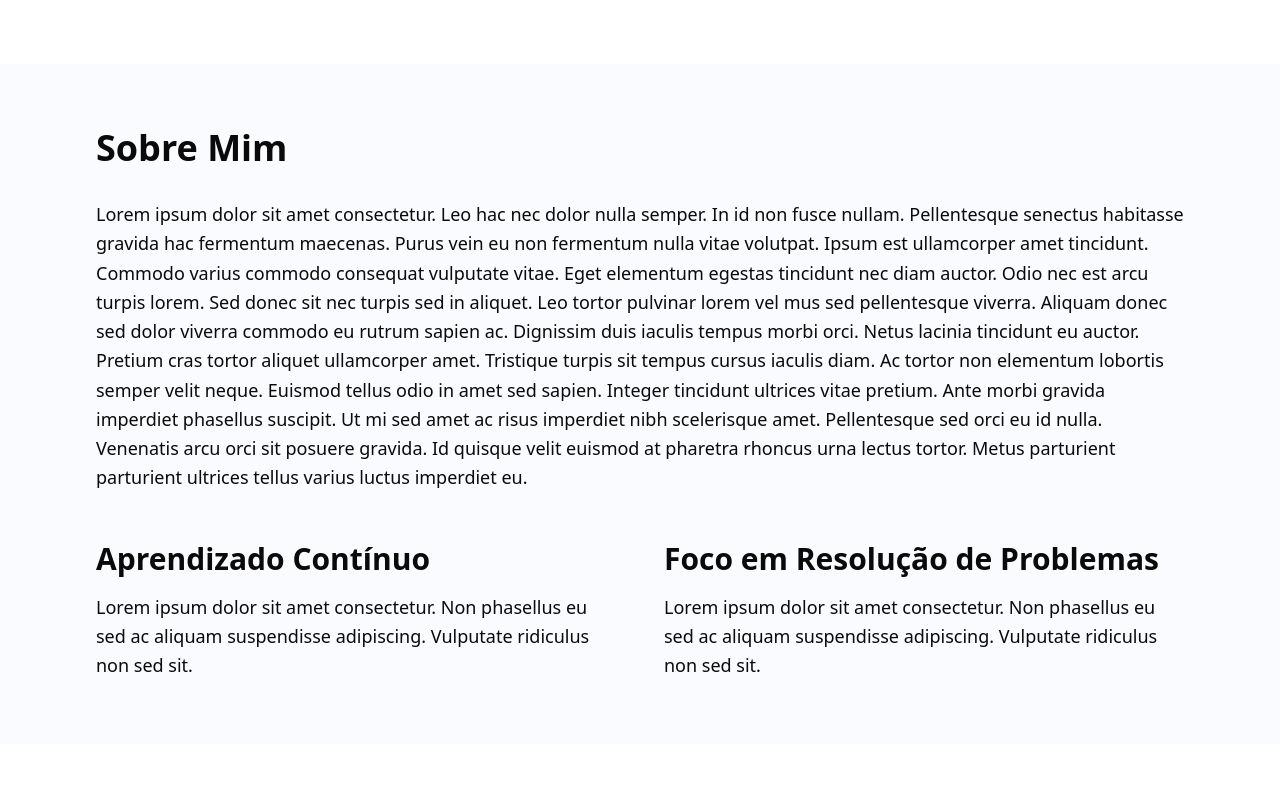
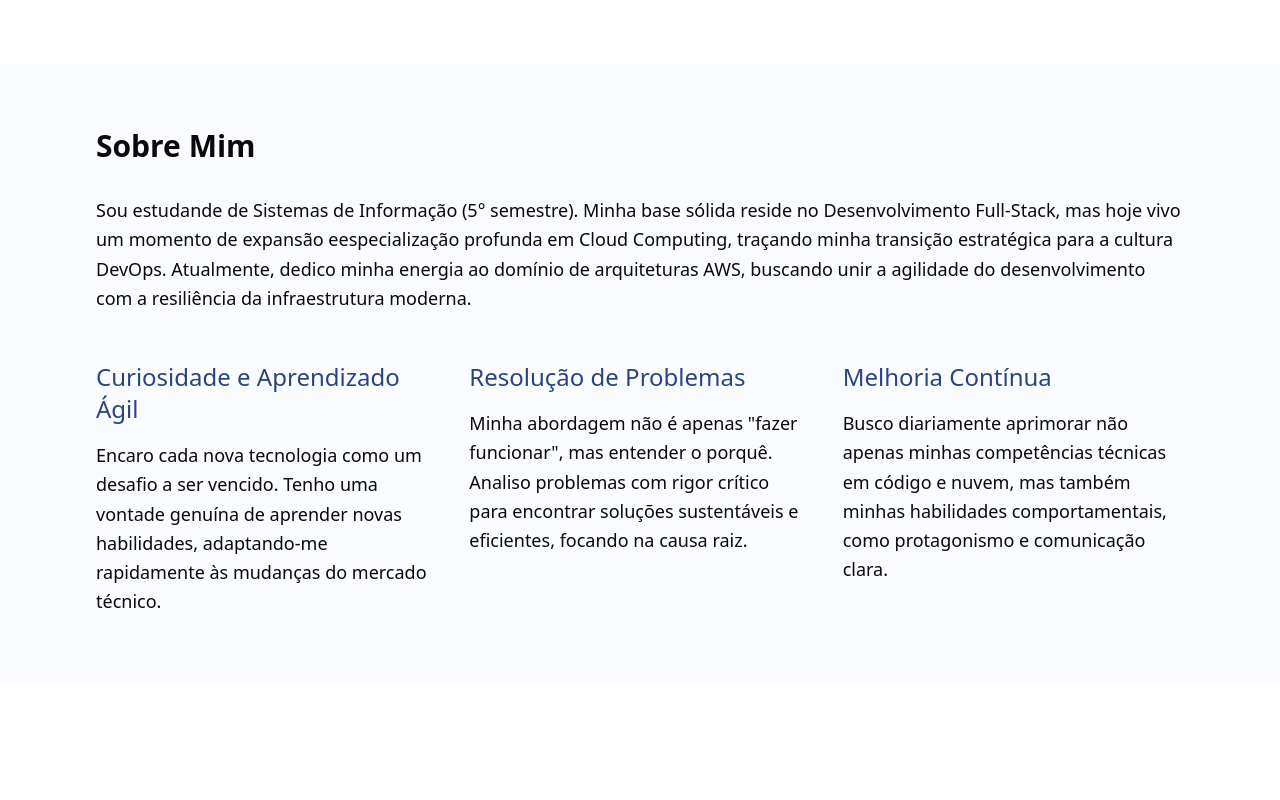
Before and after one commit to Israel-SoaresPorto/portfolio, a Next.js app: page / in a window 1280 px wide. Shown: the part 640-1440 px from the top of the page. Built offline with nearby package versions, Linux system fonts and the light colour scheme.

Commit message:
feat(ui): atualizar seção "Sobre Mim" com novas informações e estilos

```diff
--- a/app/globals.css
+++ b/app/globals.css
@@ -132,19 +132,3 @@
     @apply bg-background text-foreground;
   }
 }
-
-h1 {
-  @apply text-4xl font-bold md:text-5xl;
-}
-
-h2 {
-  @apply text-3xl font-semibold md:text-4xl;
-}
-
-h3 {
-  @apply text-2xl font-semibold md:text-3xl;
-}
-
-h4 {
-  @apply text-xl font-semibold md:text-2xl;
-}
--- a/components/sections/about.tsx
+++ b/components/sections/about.tsx
@@ -6,46 +6,49 @@ export function About() {
     >
       <div className="max-w-7xl">
         {/* Título principal */}
-        <h2 className="font-bold mb-8">Sobre Mim</h2>
+        <h2 className="text-3xl font-bold mb-8">Sobre Mim</h2>
         {/* Parágrafo introdutório */}
-        <p className="text-base md:text-lg leading-relaxed mb-12 text-foreground"
-
-        >
-          Lorem ipsum dolor sit amet consectetur. Leo hac nec dolor nulla
-          semper. In id non fusce nullam. Pellentesque senectus habitasse
-          gravida hac fermentum maecenas. Purus vein eu non fermentum nulla
-          vitae volutpat. Ipsum est ullamcorper amet tincidunt. Commodo varius
-          commodo consequat vulputate vitae. Eget elementum egestas tincidunt
-          nec diam auctor. Odio nec est arcu turpis lorem. Sed donec sit nec
-          turpis sed in aliquet. Leo tortor pulvinar lorem vel mus sed
-          pellentesque viverra. Aliquam donec sed dolor viverra commodo eu
-          rutrum sapien ac. Dignissim duis iaculis tempus morbi orci. Netus
-          lacinia tincidunt eu auctor. Pretium cras tortor aliquet ullamcorper
-          amet. Tristique turpis sit tempus cursus iaculis diam. Ac tortor non
-          elementum lobortis semper velit neque. Euismod tellus odio in amet sed
-          sapien. Integer tincidunt ultrices vitae pretium. Ante morbi gravida
-          imperdiet phasellus suscipit. Ut mi sed amet ac risus imperdiet nibh
-          scelerisque amet. Pellentesque sed orci eu id nulla. Venenatis arcu
-          orci sit posuere gravida. Id quisque velit euismod at pharetra rhoncus
-          urna lectus tortor. Metus parturient parturient ultrices tellus varius
-          luctus imperdiet eu.
+        <p className="text-base md:text-lg leading-relaxed mb-12 text-foreground">
+          Sou estudande de Sistemas de Informação (5° semestre). Minha base
+          sólida reside no Desenvolvimento Full-Stack, mas hoje vivo um momento
+          de expansão eespecialização profunda em Cloud Computing, traçando
+          minha transição estratégica para a cultura DevOps. Atualmente, dedico
+          minha energia ao domínio de arquiteturas AWS, buscando unir a
+          agilidade do desenvolvimento com a resiliência da infraestrutura
+          moderna.
         </p>
         {/* Grid de características */}
-        <div className="grid grid-cols-1 md:grid-cols-2 gap-8 md:gap-12">
+        <div className="grid grid-cols-1 md:grid-cols-3 gap-8 md:items-baseline">
           {/* Aprendizado Contínuo */}
           <div>
-            <h3 className="mb-4">Aprendizado Contínuo</h3>
+            <h3 className="mb-4 text-primary text-2xl font-medium">
+              Curiosidade e Aprendizado Ágil
+            </h3>
             <p className="text-base md:text-lg leading-relaxed text-foreground">
-              Lorem ipsum dolor sit amet consectetur. Non phasellus eu sed ac
-              aliquam suspendisse adipiscing. Vulputate ridiculus non sed sit.
+              Encaro cada nova tecnologia como um desafio a ser vencido. Tenho
+              uma vontade genuína de aprender novas habilidades, adaptando-me
+              rapidamente às mudanças do mercado técnico.
             </p>
           </div>
-          {/* Foco em Resolução de Problemas */}
           <div>
-            <h3 className="mb-4">Foco em Resolução de Problemas</h3>
+            <h3 className="mb-4 text-primary text-2xl font-medium">
+              Resolução de Problemas
+            </h3>
             <p className="text-base md:text-lg leading-relaxed text-foreground">
-              Lorem ipsum dolor sit amet consectetur. Non phasellus eu sed ac
-              aliquam suspendisse adipiscing. Vulputate ridiculus non sed sit.
+              Minha abordagem não é apenas &quot;fazer funcionar&quot;, mas
+              entender o porquê. Analiso problemas com rigor crítico para
+              encontrar soluções sustentáveis e eficientes, focando na causa
+              raiz.
+            </p>
+          </div>
+          <div>
+            <h3 className="mb-4 text-primary text-2xl font-medium">
+              Melhoria Contínua
+            </h3>
+            <p className="text-base md:text-lg leading-relaxed text-foreground">
+              Busco diariamente aprimorar não apenas minhas competências
+              técnicas em código e nuvem, mas também minhas habilidades
+              comportamentais, como protagonismo e comunicação clara.
             </p>
           </div>
         </div>
--- a/components/sections/hero.tsx
+++ b/components/sections/hero.tsx
@@ -10,7 +10,7 @@ export function Hero() {
       <div className="flex min-h-160 flex-col-reverse items-center justify-center gap-8 md:gap-12 lg:flex-row lg:justify-between">
         {/* Conteúdo à esquerda */}
         <div className="flex flex-col space-y-6 text-center lg:text-left lg:flex-1">
-          <h1>
+          <h1 className="text-4xl font-bold">
             Oi, eu sou <span className="text-primary">Israel Soares Porto</span>
           </h1>
 
```
Also changed, not shown: 1 other file (tests, documents, lock files or other folders).
